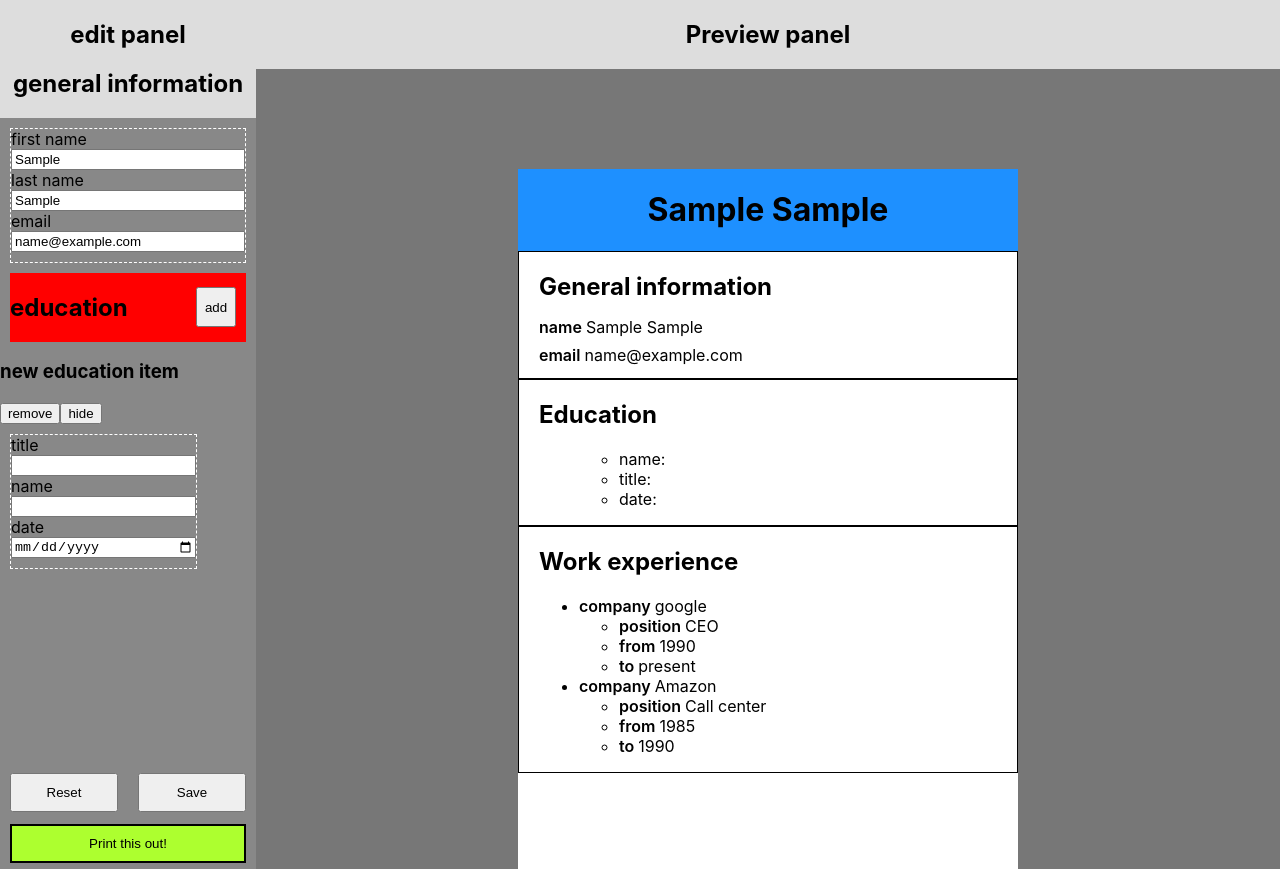
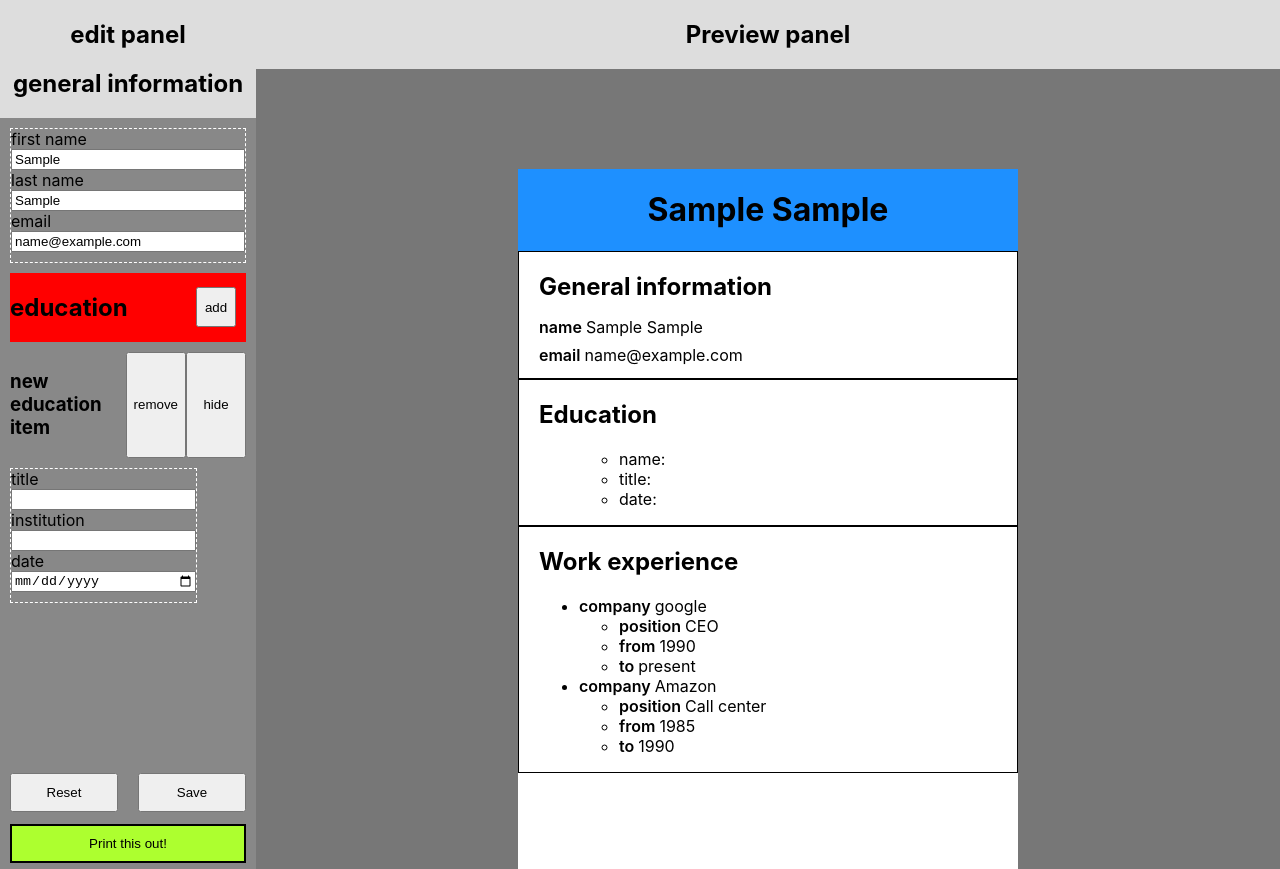
Before and after one commit to joeldevel/TOP-CV-application, a React (Create React App) app: page / in a window 1280 px wide. Both pictures are taken after typing "Sample", "Sample", "name@example.com" into the empty fields and a click on the button "add". Built offline with nearby package versions, Linux system fonts and the light colour scheme.

Commit message:
adds style to new education item

```diff
--- a/src/App.css
+++ b/src/App.css
@@ -125,6 +125,7 @@ button {
 .cv-field-label {
   font-weight: 600;
 }
+
 /*edit section
 ==============================================================================*/
 .edit-section header {
@@ -153,9 +154,23 @@ button {
   margin-left: 10px;
 }
 
+.education-item-header {
+    display: flex;
+    padding: 0 10px;
+    justify-content: space-between;
+}
 
+.education-item-header h3 {
+    flex: 1;
+}
 
-/* media query for printing */
+.education-item-header button {
+    min-width: 60px;
+}
+
+/*****************************************************************************
+                     media query for printing
+*******************************************************************************/
 @media print {
 
     .myDivToPrint {
--- a/src/components/EducationPanelSection.jsx
+++ b/src/components/EducationPanelSection.jsx
@@ -8,6 +8,7 @@ function EducationPanelSection (props) {
     const {edu} = props;
     return (
         <div>
+            <header className="education-item-header">
                 <h3>new education item</h3>
                 <button type="button" onClick={()=>props.removeEducation(edu.id)}>
                     remove
@@ -15,6 +16,7 @@ function EducationPanelSection (props) {
                 <button onClick={()=>setPanelIsVisible(pre => !pre)}>
                     {isPanelVisible? "hide": "show"}
                 </button>
+            </header>
             <div className={`edit-section ${isPanelVisible? "visible": "hidden"}`}>
                 {
                 <div className="input-group">
@@ -24,7 +26,7 @@ function EducationPanelSection (props) {
                            name="education title"
                            data-id={edu.id}
                            onChange={(e)=> props.handleChange(e)}/>
-                     <label>name</label>
+                     <label>institution </label>
                      <input type="text"
                             value={edu.name.value}
                             name="education name"
```
Lines whose indentation alone changed are shown as unchanged.
